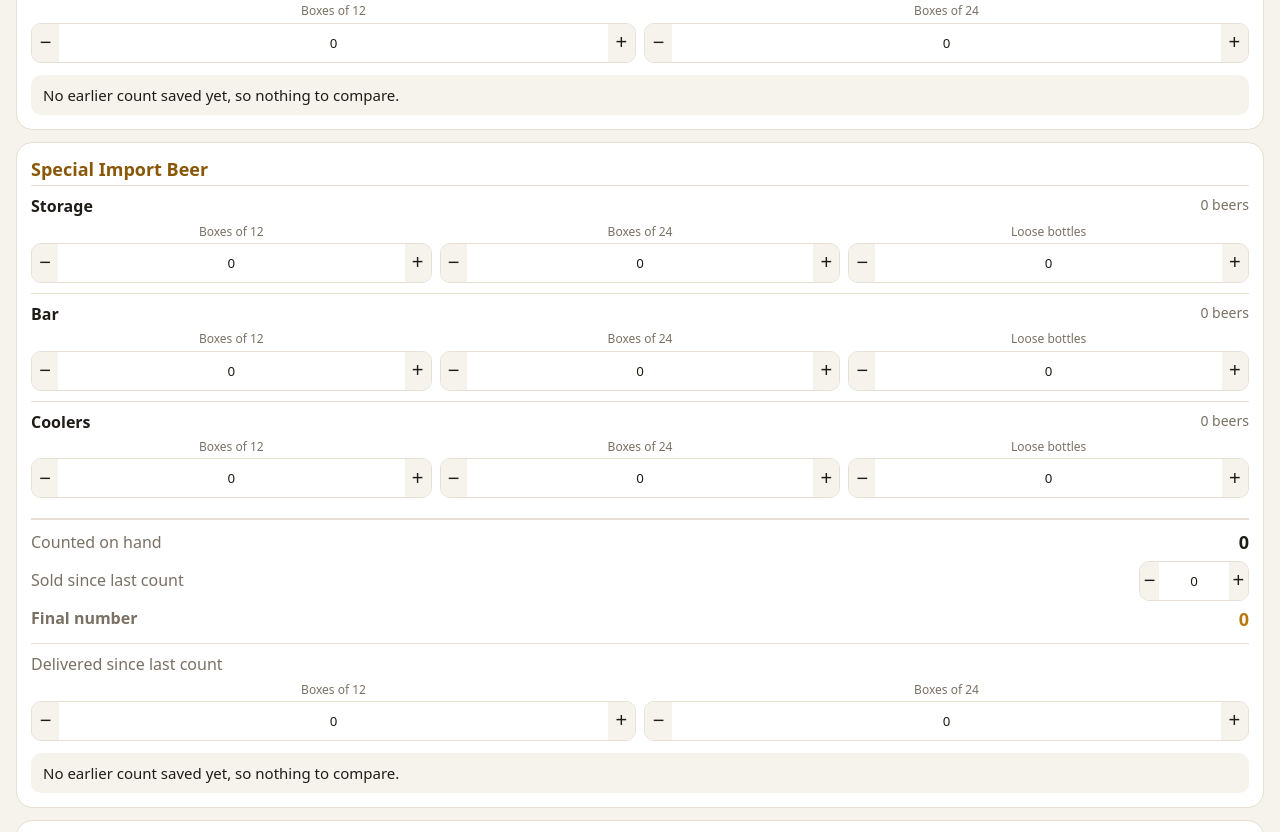
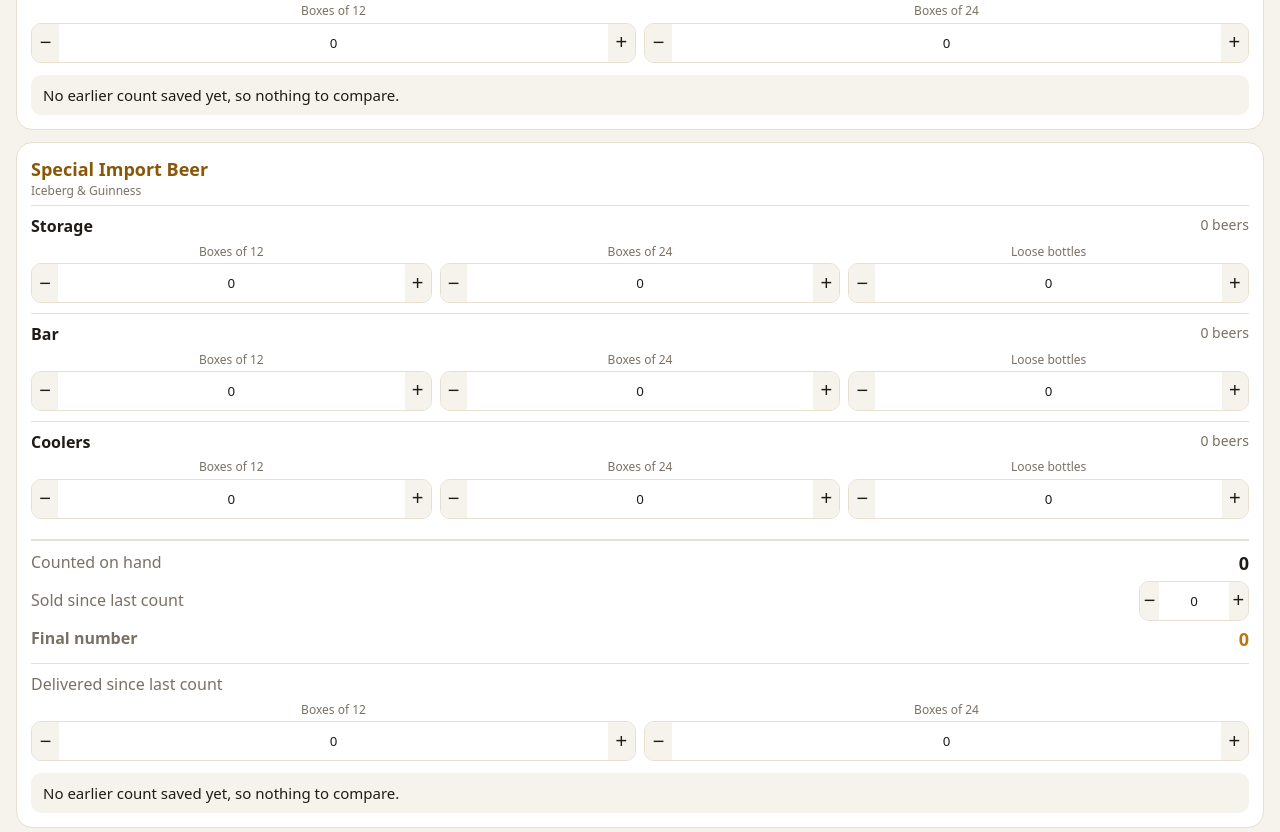
Before and after one commit to toobakhan292/beer-count, a plain HTML site: page index.html in a window 1280 px wide. Shown: the part 1336-2168 px from the top of the page. Drawn offline with Linux system fonts and the light colour scheme.

Commit message:
Add Iceberg and Guinness note under Special Import Beer
Co-Authored-By: Claude Sonnet 5.5 <noreply@anthropic.com>
Claude-Session: https://claude.ai/code/session_01Lydi9tK5fz4YrHxi5cgqPg

```diff
--- a/index.html
+++ b/index.html
@@ -65,6 +65,7 @@ h1{margin:0 0 10px;font-size:22px}
 #bk input[type=file]{margin-top:10px;width:100%;font-size:14px}
 .bkmsg{margin-top:8px;font-size:14px;color:var(--ok)}
 .bkmsg.bad{color:#d32f2f}
+.sub{font-size:12px;color:var(--mute);margin:-2px 0 6px}
 </style>
 </head>
 <body>
@@ -125,7 +126,7 @@ function cmpInfo(b){
 }
 function render(){
   $("#app").innerHTML=BEERS.map(([b,name])=>`
-  <div class="card"><h2>${name}</h2><div class="gap" id="gap-${b}"></div>
+  <div class="card"><h2>${name}</h2>${b==="special"?'<div class="sub">Iceberg &amp; Guinness</div>':""}<div class="gap" id="gap-${b}"></div>
   ${LOCS.map(([l,ln])=>`<div class="loc"><div class="locname">${ln}<span id="lt-${b}-${l}">${locTotal(b,l)} beers</span></div>
     <div class="row">${FIELDS.map(([f,fl])=>`<div class="f"><label>${fl}</label><div class="step">
       <button data-b="${b}" data-l="${l}" data-f="${f}" data-d="-1">−</button>
--- a/sw.js
+++ b/sw.js
@@ -1,4 +1,4 @@
-const V="beercount-v5";
+const V="beercount-v6";
 const FILES=["./","./index.html","./manifest.json","./icon-180.png","./icon-192.png","./icon-512.png"];
 self.addEventListener("install",e=>{e.waitUntil(caches.open(V).then(c=>c.addAll(FILES)).then(()=>self.skipWaiting()))});
 self.addEventListener("activate",e=>{e.waitUntil(caches.keys().then(k=>Promise.all(k.filter(x=>x!==V).map(x=>caches.delete(x)))).then(()=>self.clients.claim()))});
```
